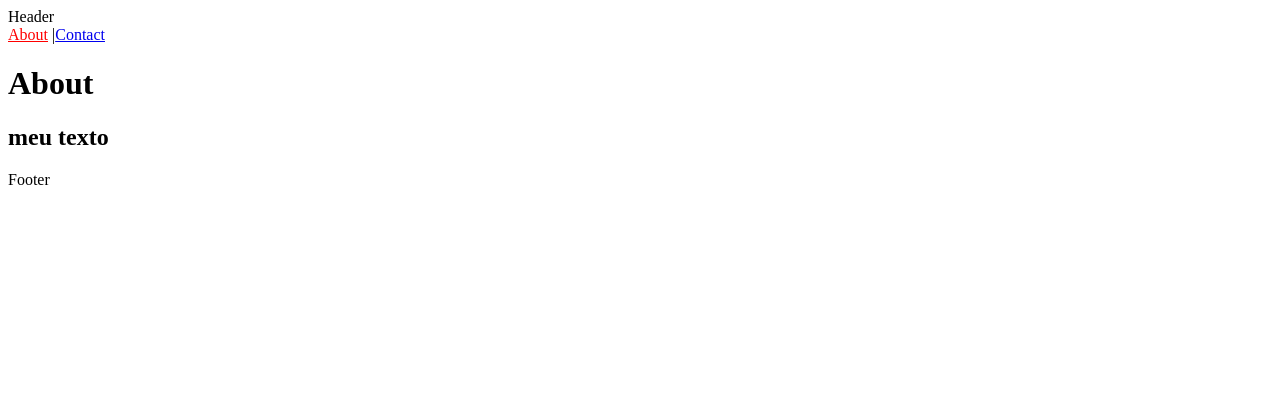
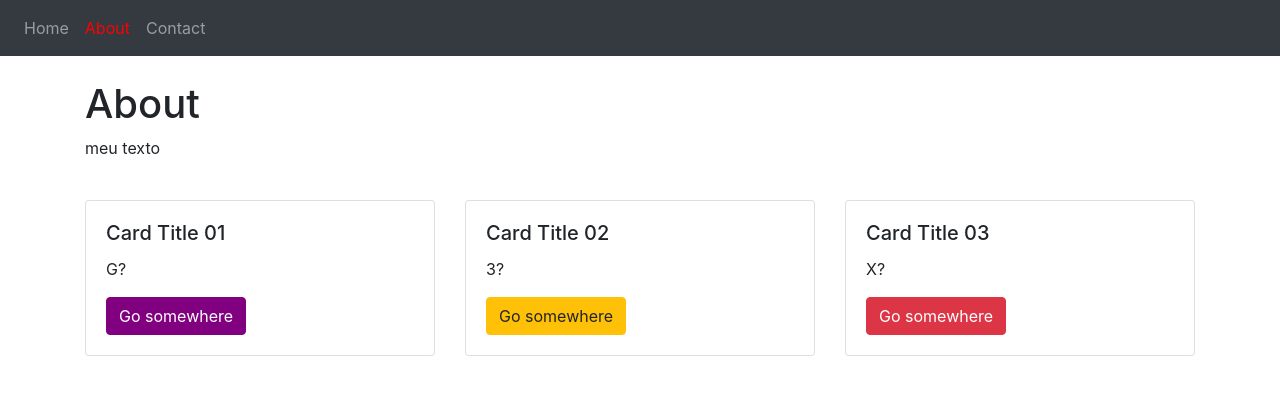
Before and after one commit to vinissmaciel/gatsby-test, a Gatsby site: page /about in a window 1280 px wide. Built offline with nearby package versions, Linux system fonts and the light colour scheme; Gatsby itself is replaced by a stand-in of ours.

Commit message:
segundo commit

```diff
--- a/gatsby-browser.js
+++ b/gatsby-browser.js
@@ -5,3 +5,5 @@
  */
 
 // You can delete this file if you're not using it
+
+import './src/styles/styles.scss'
--- a/gatsby-config.js
+++ b/gatsby-config.js
@@ -6,6 +6,7 @@ module.exports = {
   },
   plugins: [
     `gatsby-plugin-react-helmet`,
+    `gatsby-plugin-sass`,
     {
       resolve: `gatsby-source-filesystem`,
       options: {
--- a/package.json
+++ b/package.json
@@ -5,18 +5,22 @@
   "version": "0.1.0",
   "author": "Kyle Mathews <mathews.kyle@gmail.com>",
   "dependencies": {
+    "bootstrap": "^4.6.0",
     "gatsby": "^2.26.1",
     "gatsby-image": "^2.5.0",
     "gatsby-plugin-manifest": "^2.6.1",
     "gatsby-plugin-offline": "^3.4.0",
     "gatsby-plugin-react-helmet": "^3.4.0",
+    "gatsby-plugin-sass": "^3.1.0",
     "gatsby-plugin-sharp": "^2.8.0",
     "gatsby-source-filesystem": "^2.5.0",
     "gatsby-transformer-sharp": "^2.6.0",
     "prop-types": "^15.7.2",
     "react": "^16.12.0",
+    "react-bootstrap": "^1.4.3",
     "react-dom": "^16.12.0",
-    "react-helmet": "^6.1.0"
+    "react-helmet": "^6.1.0",
+    "sass": "^1.32.5"
   },
   "devDependencies": {
     "prettier": "2.2.1"
--- /dev/null
+++ b/src/components/Card/card.module.scss
@@ -0,0 +1,9 @@
+.card{
+    p{
+        color: red;
+    }
+}
+
+.h1 {
+    color: green;
+}
--- /dev/null
+++ b/src/components/CardV2/index.jsx
@@ -0,0 +1,16 @@
+import React from 'react'
+
+
+const CardV2 = (props) => {
+    return(
+        <div className="card">
+            <div className="card-body">
+                <h5 className="card-title">{props.titleCard}</h5>
+                <p className="card-text">{props.textCard}</p>
+                <a href="#" className={`btn btn-${props.colorButton}`}>Go somewhere</a>
+            </div>
+        </div>
+    )
+}
+
+export default CardV2
--- a/src/components/Layout/index.jsx
+++ b/src/components/Layout/index.jsx
@@ -1,15 +1,15 @@
 import React from "react"
 import PropTypes from "prop-types"
+import Menu from "../Menu"
 
-import "./layout.css"
+import "./layout.scss"
 
 const Layout = ({ children }) => {
 
   return (
     <>
-        Header
-        <main>{children}</main>
-        Footer
+      <Menu />
+      <main>{children}</main>
     </>
   )
 }
--- a/src/components/Menu/index.jsx
+++ b/src/components/Menu/index.jsx
@@ -2,9 +2,18 @@ import React from 'react'
 import { Link } from "gatsby"
 
 const Menu = () => (
-    <nav>
-        <Link to="/about" activeStyle={{ color: "red" }} activeClassName="active">About</Link> |
-        <Link to="/contact" activeStyle={{ color: "red" }} activeClassName="active">Contact</Link>
+    <nav className="navbar navbar-expand-sm navbar-dark bg-dark">
+        <ul className="navbar-nav mr-auto">
+            <li className="nav-item">
+                <Link to="/" activeStyle={{ color: "red" }} className="nav-link" activeClassName="active">Home</Link>
+            </li>
+            <li className="nav-item">
+                <Link to="/about" activeStyle={{ color: "red" }} className="nav-link" activeClassName="active">About</Link>
+            </li>
+            <li className="nav-item">
+                <Link to="/contact" activeStyle={{ color: "red" }} className="nav-link" activeClassName="active">Contact</Link>
+            </li>
+        </ul>
     </nav>
 )
 
--- a/src/pages/about.jsx
+++ b/src/pages/about.jsx
@@ -1,16 +1,48 @@
 import React from 'react'
-import Menu from '../components/Menu'
 import Layout from '../components/Layout'
+
+import CardV2 from '../components/CardV2'
 
 const About = () => {
     const text = "meu texto"
 
     return(
         <Layout>
-            <Menu />
+            <div className="container">
+                <div className="row">
+                    <div className="col-12 py-4">
+                        <h1>About</h1>
+                        <p>{text}</p>
+                    </div>
+                </div>
+            </div>
 
-            <h1>About</h1>
-            <h2>{text}</h2>
+            <div className="container">
+                <div className="row">
+                    <div className="col-4">
+                        <CardV2
+                            titleCard="Card Title 01"
+                            textCard="G?"
+                            colorButton="gatsby"
+                        />
+                    </div>
+                    <div className="col-4">
+                        <CardV2
+                            titleCard="Card Title 02"
+                            textCard="3?"
+                            colorButton="warning"
+                        />
+                    </div>
+                    <div className="col-4">
+                        <CardV2
+                            titleCard="Card Title 03"
+                            textCard="X?"
+                            colorButton="danger"
+                        />
+                    </div>
+                </div>
+            </div>
+
         </Layout>
     )
 }
--- /dev/null
+++ b/src/styles/styles.scss
@@ -0,0 +1,11 @@
+$theme-colors: ();
+$theme-colors: map-merge(
+  (
+
+    "success":    green,
+    "gatsby": purple
+  ),
+  $theme-colors
+);
+
+@import '~bootstrap/scss/bootstrap.scss';
```
Also changed, not shown: src/components/Card/index.jsx (added, +16 -0 lines), src/pages/contact.jsx (+8 -5 lines), src/pages/index.jsx (+9 -3 lines), src/components/Layout/layout.css (deleted), src/components/Layout/layout.scss (added), 1 other file.
